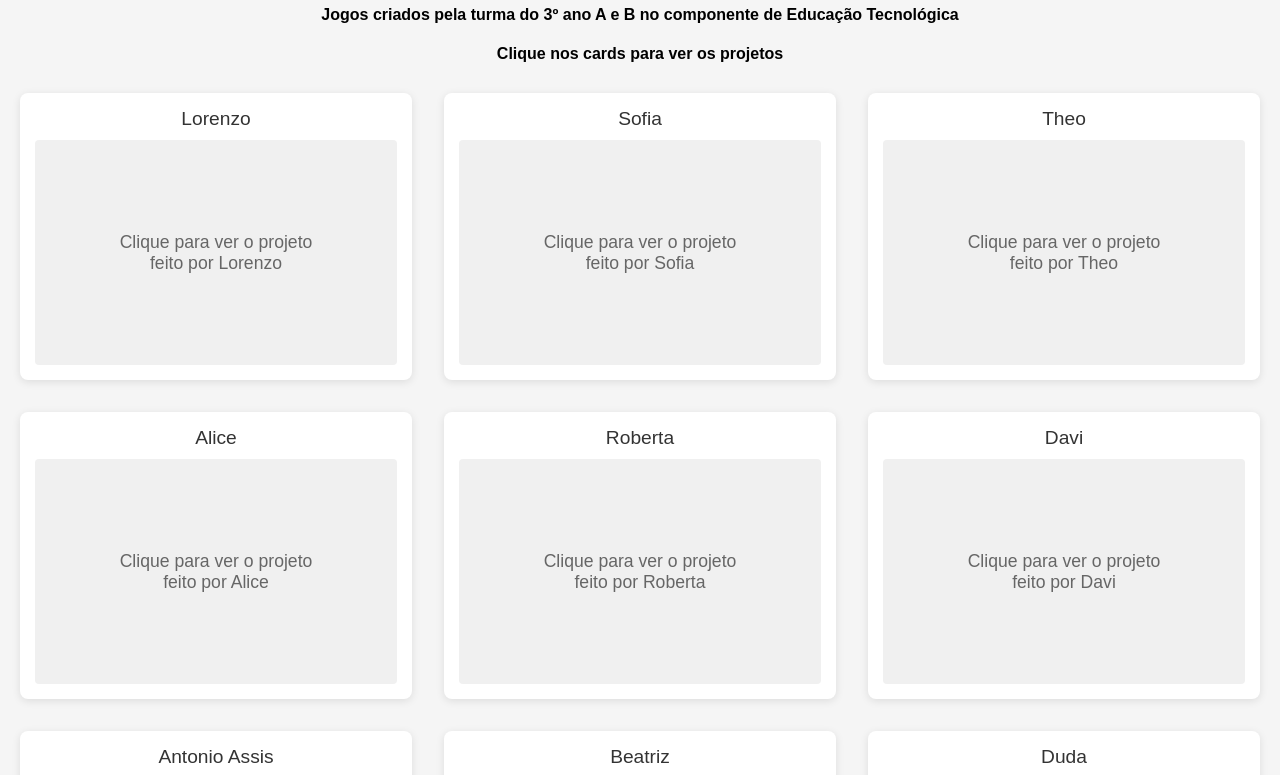
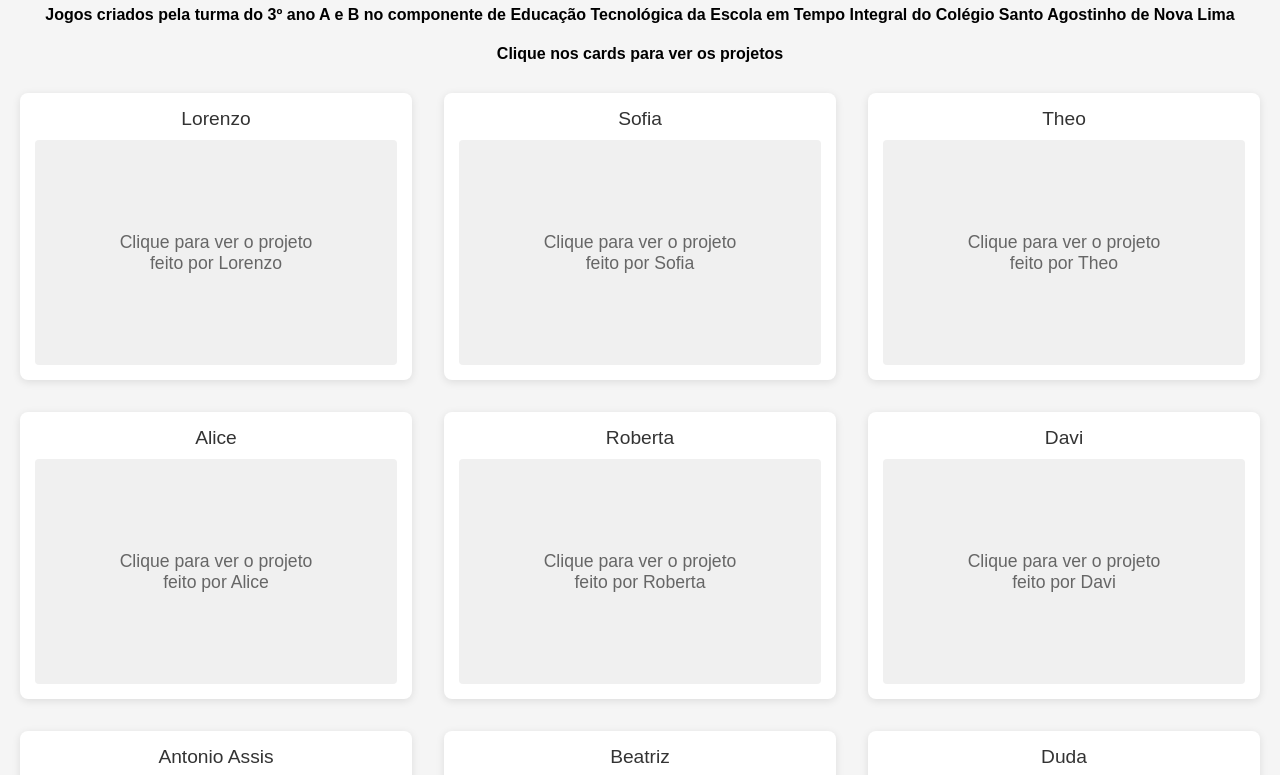
Before and after one commit to vamolaprofmari/meuanimal, a plain HTML site: page index.html in a window 1280 px wide. Shown: the part 141-916 px from the top of the page. Drawn offline with Linux system fonts and the light colour scheme.

Commit message:
Update index.html

```diff
--- a/index.html
+++ b/index.html
@@ -150,7 +150,7 @@
 <body>
     <h1>Cuidando do meu animal de estimação</h1>
     <div class="header-info">
-        <h4>Jogos criados pela turma do 3º ano A e B no componente de Educação Tecnológica</h4>
+        <h4>Jogos criados pela turma do 3º ano A e B no componente de Educação Tecnológica da Escola em Tempo Integral do Colégio Santo Agostinho de Nova Lima</h4>
         <h4>Clique nos cards para ver os projetos</h4>
     </div>
 
```
